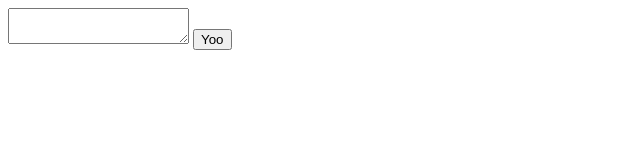
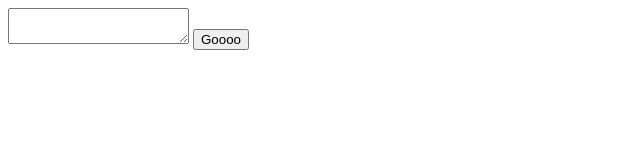
Before and after one commit to SEOJIAF/Lightweight-Markdown-, a website: page index.html in a window 1280 px wide. Shown: the full height of the page, 0-640 px from the left. Drawn offline with nearby package versions, Linux system fonts and the light colour scheme.

Commit message:
Update button text for clarity in user interface

```diff
--- a/index.html
+++ b/index.html
@@ -12,7 +12,7 @@
 
     <div id="place">
       <textarea name="input" id="content"></textarea>
-      <button onclick="update()">Yoo</button>
+      <button onclick="update()">Goooo</button>
     </div>
 
     <div id="rendered">
```
